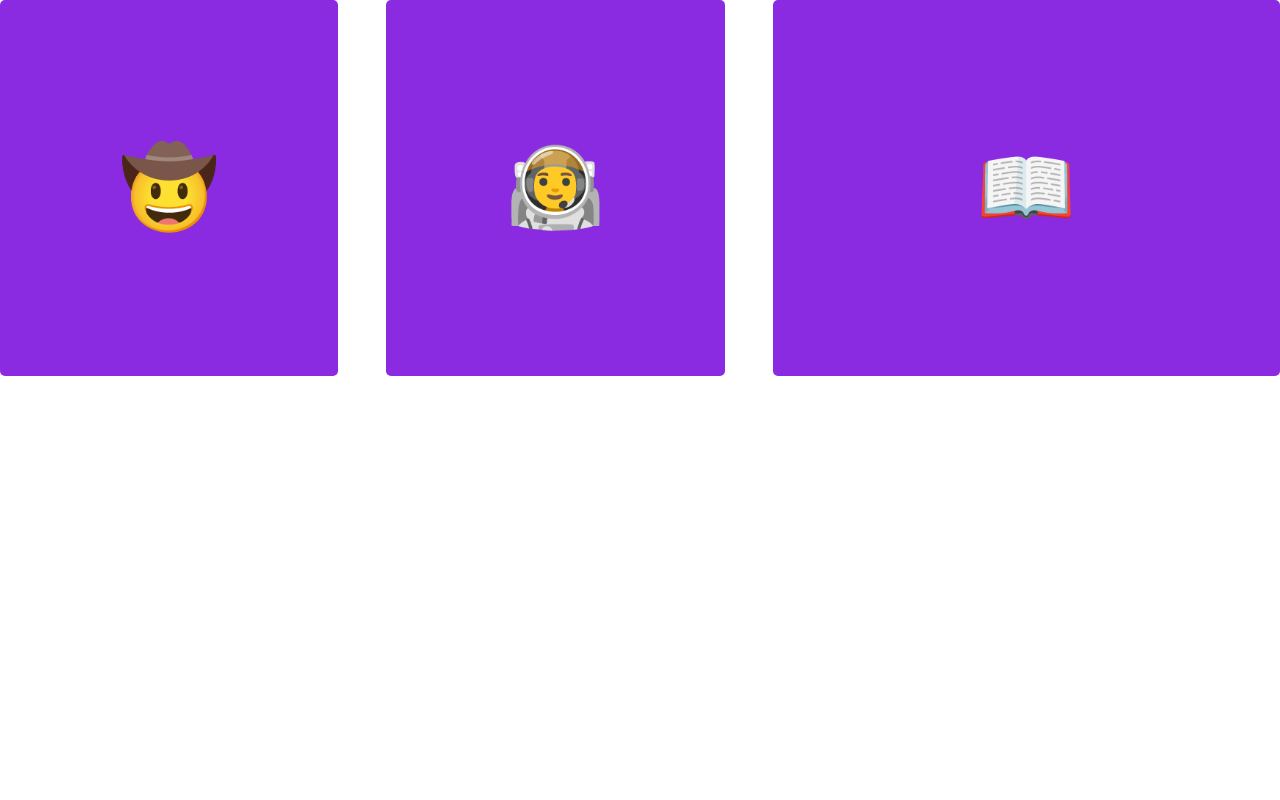
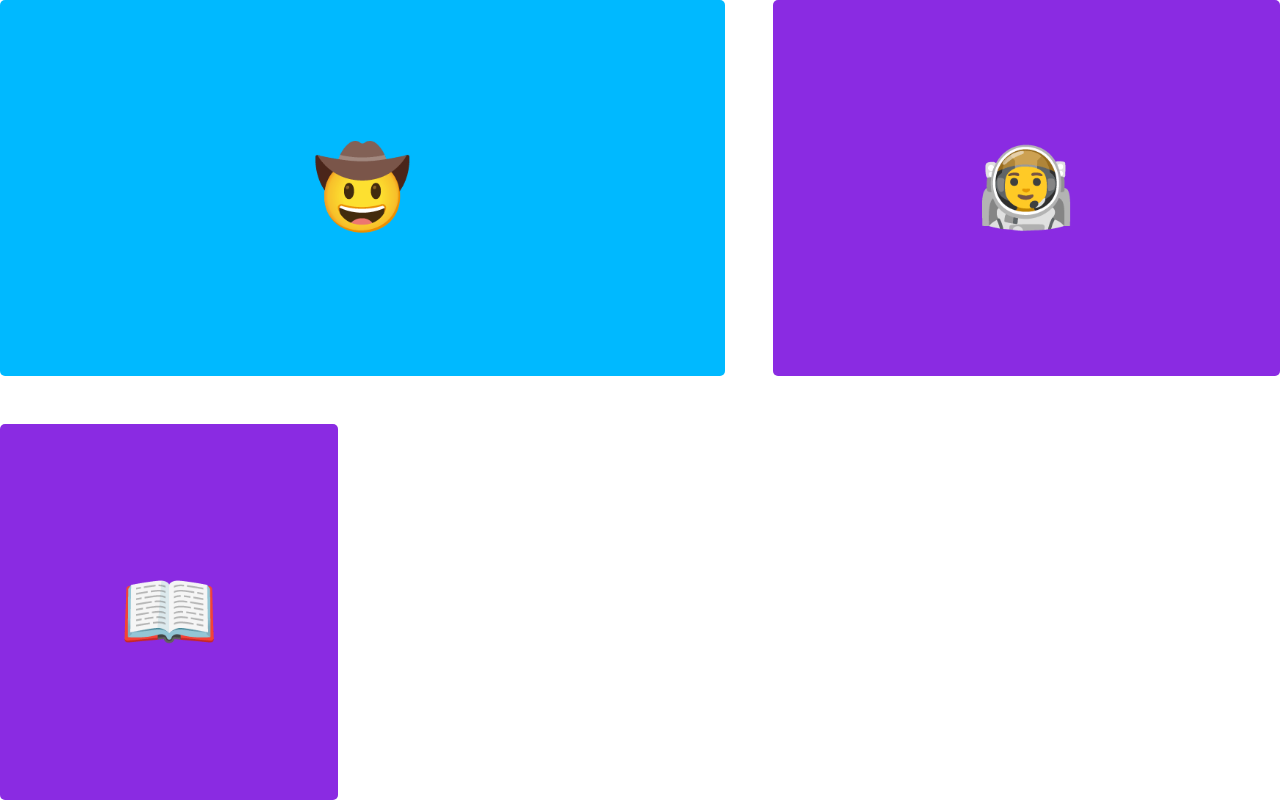
Before and after one commit to 5hakazulu/WebSection10, a plain HTML site: page 10.2+Grid+Placement/10.2 Grid Placement/exercise1.html in a window 1280 px wide. Drawn offline with Linux system fonts and the light colour scheme.

Commit message:
learning about the gird placement.

```diff
--- a/10.2+Grid+Placement/10.2 Grid Placement/exercise1.html
+++ b/10.2+Grid+Placement/10.2 Grid Placement/exercise1.html
@@ -32,6 +32,10 @@
       align-items: center;
       border-radius: 5px;
     }
+    .cowboy{
+      background-color: #00b9ff;
+      grid-column: span 2;
+    }
   </style>
 </head>
 
```
Also changed, not shown: 10.2+Grid+Placement/10.2 Grid Placement/exercise2.html (+1 -1 lines), 10.2+Grid+Placement/10.2 Grid Placement/exercise3.html (+1 -0 lines).
